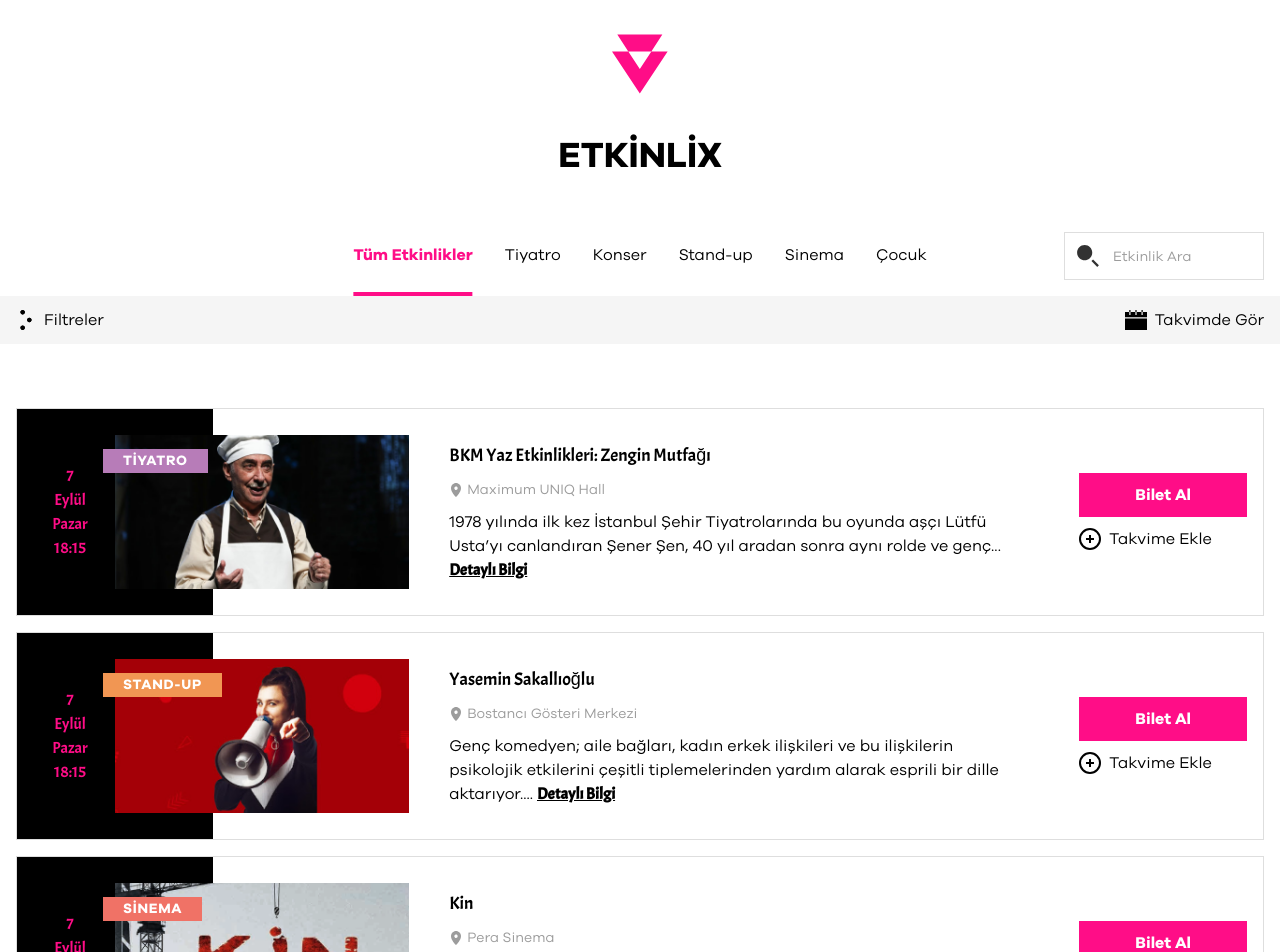
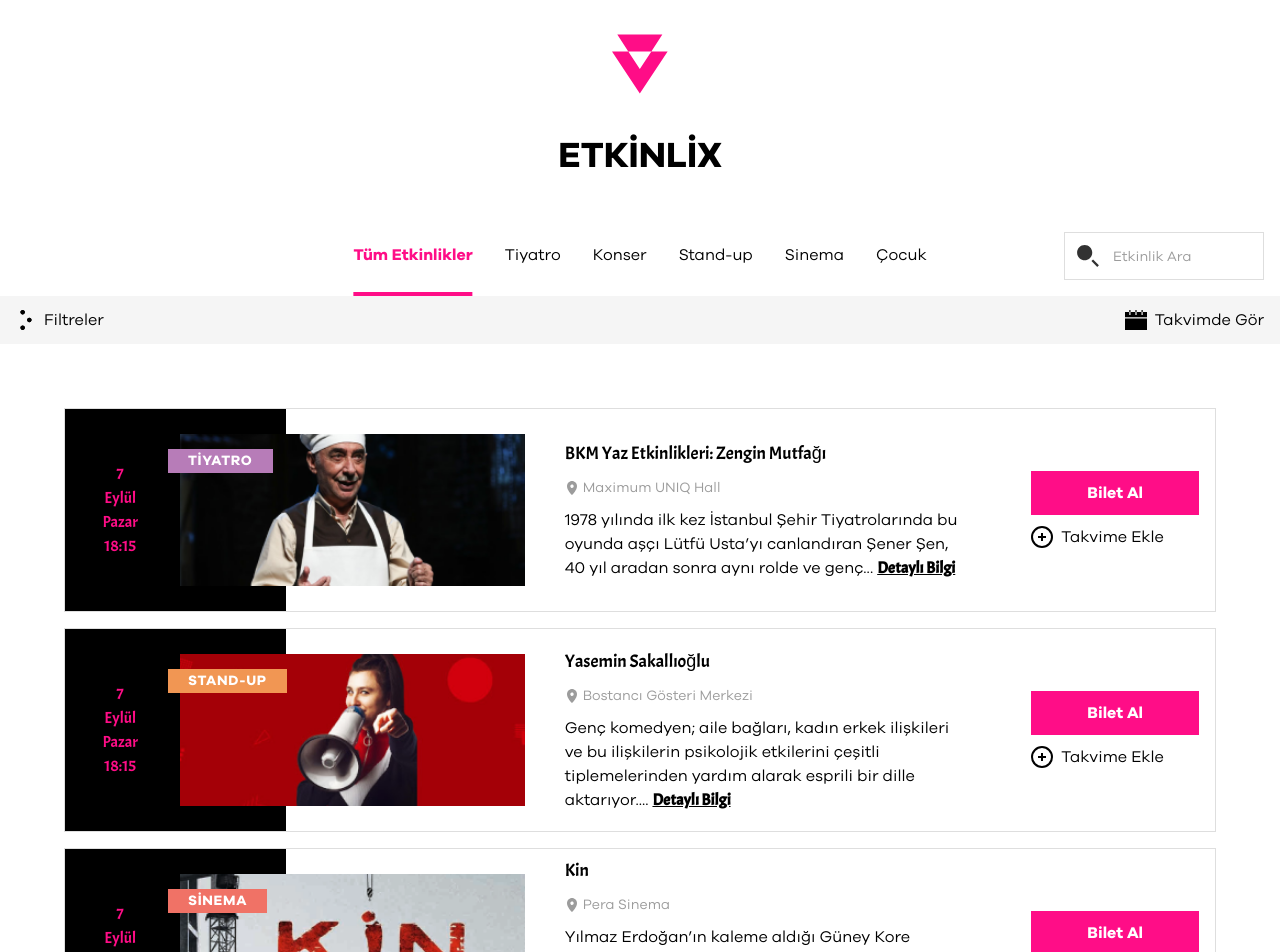
Before and after one commit to zulalnb/etkinlix, a Next.js app: page / in a window 1280 px wide. Shown: the top 952 px of the page. Built offline with nearby package versions, Linux system fonts and the light colour scheme.

Commit message:
responsive ui fix

```diff
--- a/src/app/page.tsx
+++ b/src/app/page.tsx
@@ -2,7 +2,7 @@
 
 export default function Page() {
 	return (
-		<main className="container mx-auto mb-5 mt-4 px-4 md:mt-16">
+		<main className="container mx-auto mt-4 mb-5 px-4 md:mt-16 md:px-0">
 			<EventList />
 		</main>
 	);
--- a/src/components/EventCard.tsx
+++ b/src/components/EventCard.tsx
@@ -32,11 +32,11 @@
 	};
 
 	return (
-		<div className="border-light-gray mb-4 h-112 w-full border md:h-52">
+		<div className="border-light-gray mx-auto mb-4 h-112 w-full border md:h-51 md:max-w-9/10">
 			<div className="h-full w-full md:flex">
-				<div className="relative h-60 w-full md:h-full md:w-1/3">
-					<div className="absolute top-0 z-10 h-52 w-full bg-black md:left-0 md:h-full md:w-1/2">
-						<div className="mt-2 flex justify-center space-x-1 md:mt-auto md:ml-1 md:h-full md:w-1/2 md:flex-col md:space-x-0">
+				<div className="relative h-60 w-full md:h-full md:w-1/2 md:shrink-0 lg:w-11/20 lg:shrink">
+					<div className="absolute top-0 z-10 h-52 w-full bg-black md:left-0 md:h-full md:w-1/2 lg:w-12/25">
+						<div className="mt-2 flex justify-center space-x-1 md:mt-auto md:h-full md:w-2/5 md:flex-col md:space-x-0 lg:w-1/2">
 							{moment(date)
 								.format("D MMMM dddd HH:mm")
 								.split(" ")
@@ -47,7 +47,7 @@
 								))}
 						</div>
 					</div>
-					<div className="absolute bottom-0 z-20 h-48 w-full md:right-0 md:bottom-auto md:h-full md:w-3/4">
+					<div className="absolute bottom-0 z-20 h-48 w-full md:right-0 md:bottom-auto md:h-full md:w-4/5 lg:w-3/4">
 						<div className="relative flex h-full w-full items-center justify-center">
 							<div className="relative aspect-square h-full w-4/5 overflow-hidden md:h-3/4 md:w-full">
 								<Image src={image} alt={title} fill className="absolute inset-0 object-cover object-center" />
@@ -56,7 +56,7 @@
 						</div>
 					</div>
 				</div>
-				<div className="mt-8 mb-2.5 flex flex-col justify-center overflow-auto px-8 md:mt-auto md:mr-10 md:mb-auto md:ml-6 md:w-1/2 md:px-4 md:py-2">
+				<div className="mt-8 mb-2.5 flex flex-col justify-center overflow-auto px-8 md:mt-auto md:mr-0.5 md:mb-auto md:ml-1 md:w-1/2 md:px-1 md:py-2 lg:mr-10 lg:ml-6 lg:px-4">
 					<p className="font-acme hover:text-orange mb-2.5 cursor-pointer text-lg transition-colors">
 						{title}
 					</p>
@@ -72,7 +72,7 @@
 						</Link>
 					</p>
 				</div>
-				<div className="flex justify-center gap-4 px-4 md:flex-col md:gap-2.5">
+				<div className="flex justify-center gap-4 px-4 md:flex-col md:gap-2.5 md:px-2 lg:px-4">
 					<Button>Bilet Al</Button>
 					<AddToCalendarButton onClick={() => toggleCalendar(id)} isAdded={in_calendar} />
 				</div>
```
